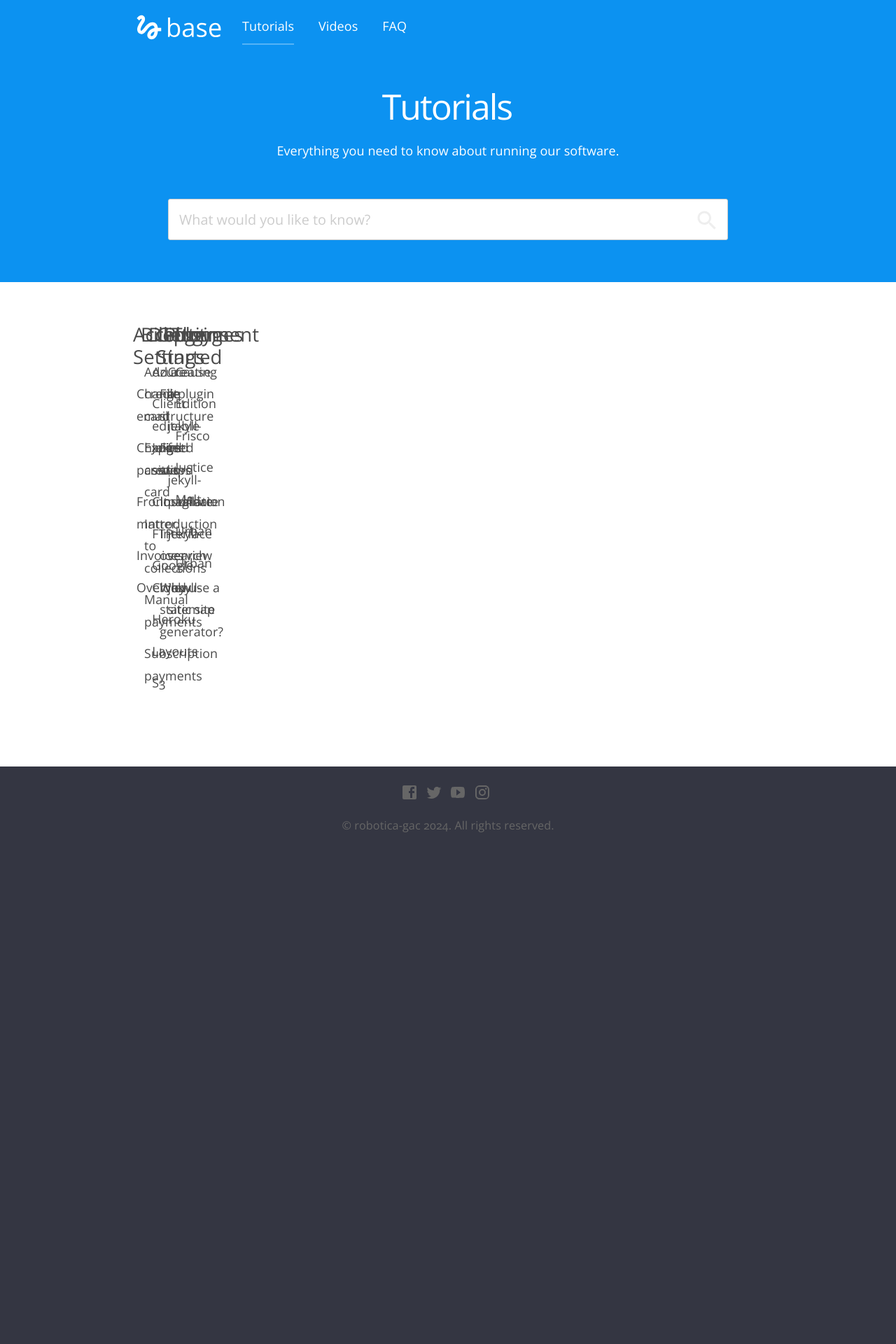
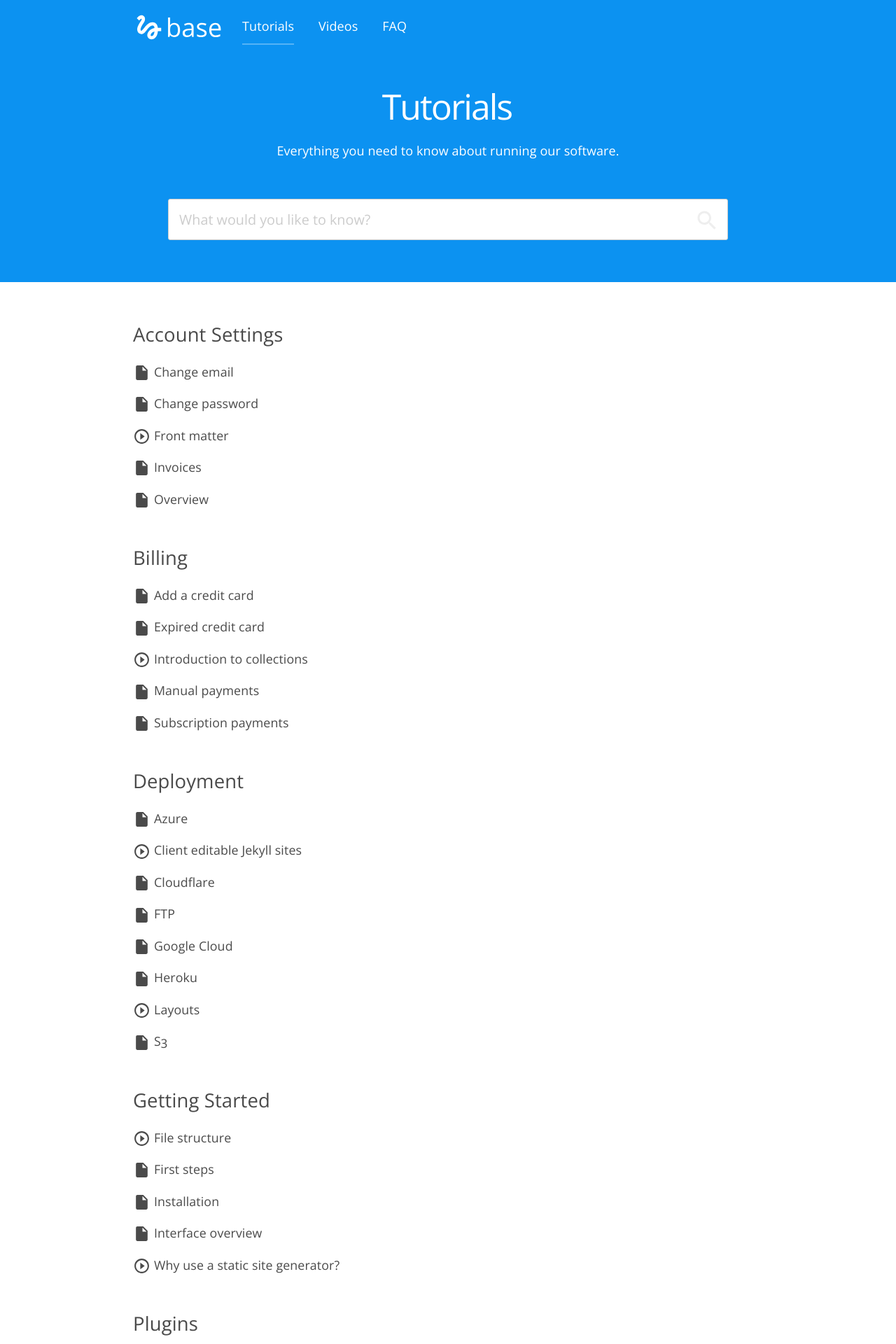
Before and after one commit to robotica-gac/robotica-gac.github.io, a Jekyll site: the page built from index.html, in a window 1280 px wide. Shown: the top 1920 px of the page at 70% size. Built offline with Jekyll 4.4.1, drawn with Linux system fonts in a browser that asks for light colours; nearby versions of some CDN libraries; before the commit the page ends 1216 px from its top, so only the background shows below that.

Commit message:
Revert "aaaa"
This reverts commit b6181c4fc14d8cdfafa4b7f4264f42df65d02b07.

```diff
--- a/_sass/tutorials.scss
+++ b/_sass/tutorials.scss
@@ -7,7 +7,7 @@
 
 .categories {
     display: grid;
-    grid-template-columns: repeat(auto-fill, minmax(0, 1fr));
+    grid-template-columns: repeat(auto-fill, 1fr);
     gap: 10px;
     font-size: 0.9em;
 
```
